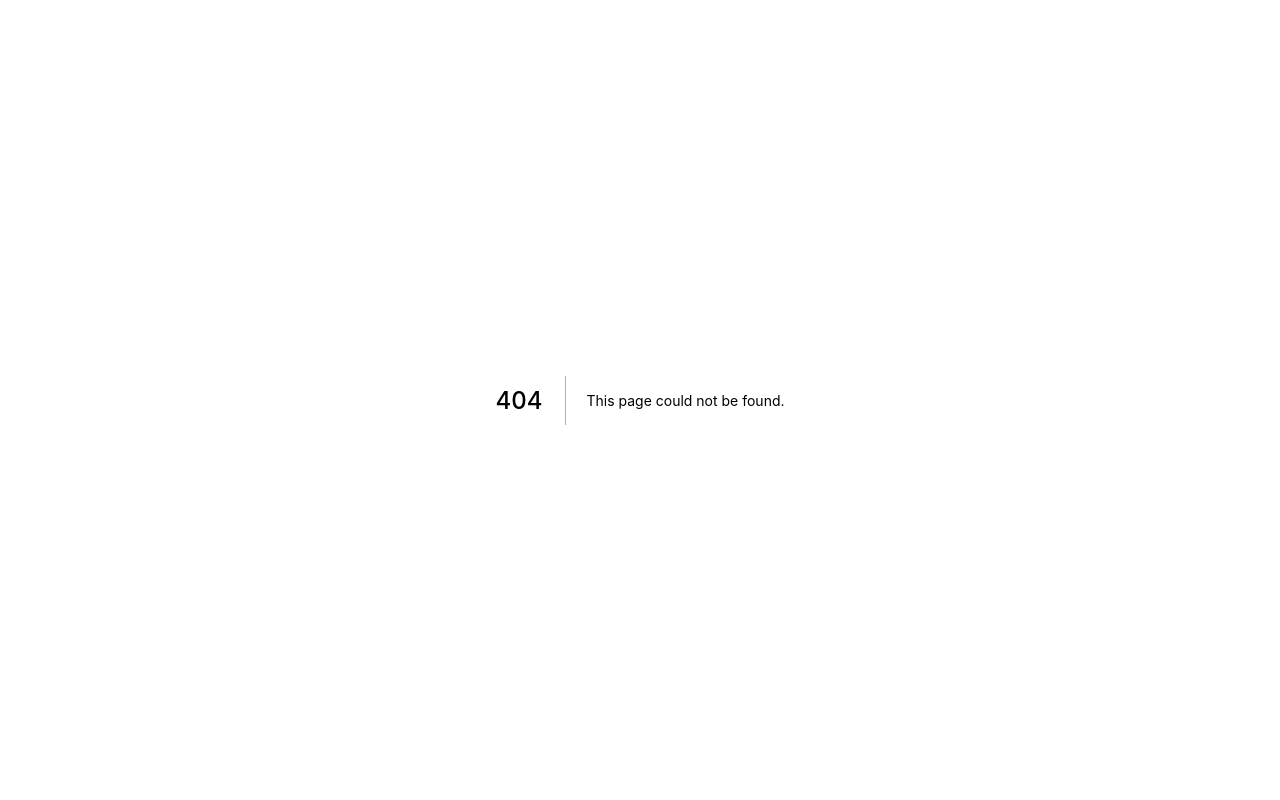
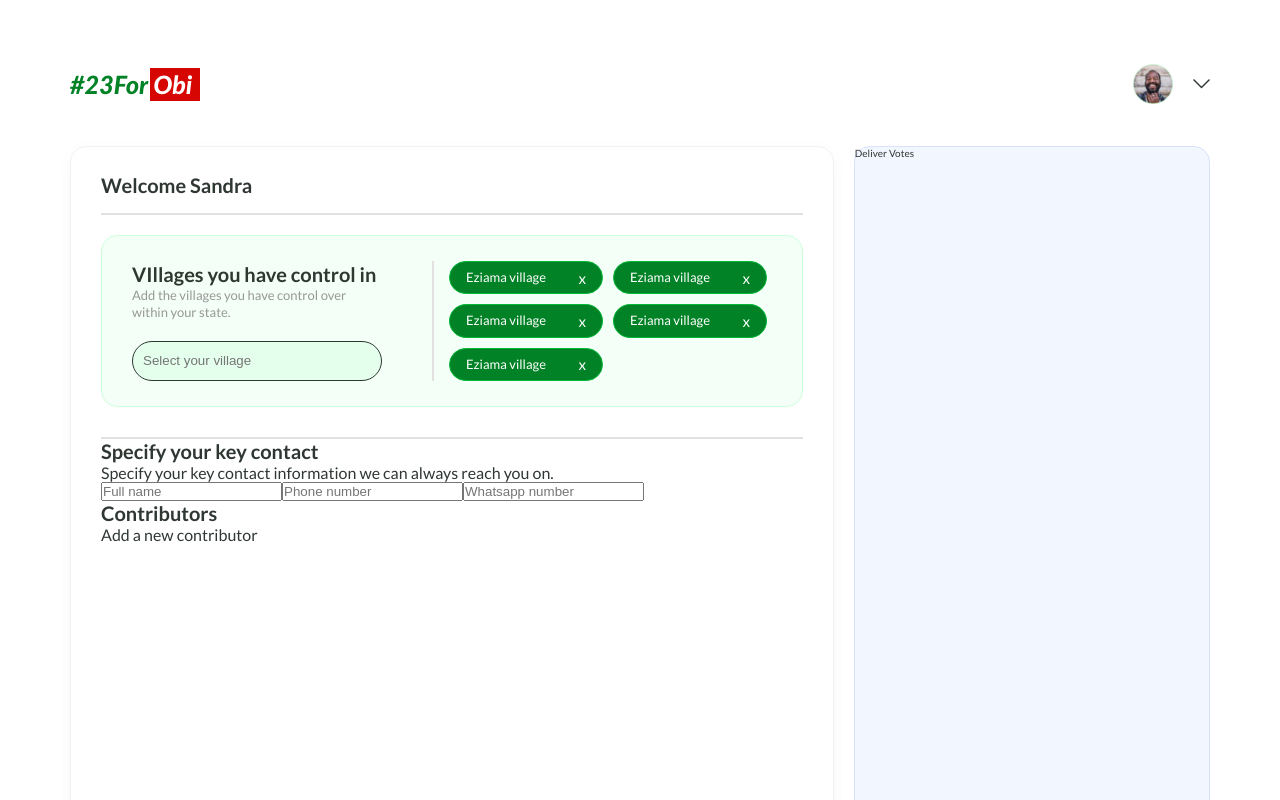
Before and after one commit to obidient/23ForObiApi, a Next.js app in the folder frontend/: page /dashboard in a window 1280 px wide. Before the commit this address had no page. Shown: the top 800 px of the page. Built offline with nearby package versions, Linux system fonts and the light colour scheme.

Commit message:
started dashboard page

```diff
--- /dev/null
+++ b/frontend/components/Dashboard/DashboardMain.js
@@ -0,0 +1,58 @@
+import React from 'react';
+import styles from './Styles.module.scss';
+
+const DashboardMain = () => {
+  return (
+    <div className={styles.dashboardmain}>
+      <h2>Welcome Sandra</h2>
+      <hr />
+      <div className={styles.village_control}>
+        <div className={styles.village_control__input}>
+          <h3>VIllages you have control in</h3>
+          <p>Add the villages you have control over within your state.</p>
+          <div className={styles.input}>
+            <input type="text" placeholder="Select your village" />
+          </div>
+        </div>
+        <div className={styles.village_control__outputs}>
+          <div className={styles.output}>
+            <p>Eziama village</p> <span>x</span>
+          </div>
+          <div className={styles.output}>
+            <p>Eziama village</p> <span>x</span>
+          </div>
+          <div className={styles.output}>
+            <p>Eziama village</p> <span>x</span>
+          </div>
+          <div className={styles.output}>
+            <p>Eziama village</p> <span>x</span>
+          </div>
+          <div className={styles.output}>
+            <p>Eziama village</p> <span>x</span>
+          </div>
+        </div>
+      </div>
+      <hr />
+      <div className={styles.main_bottom}>
+        <div className={styles.main_bottom__contact}>
+          <form action="">
+            <h5>Specify your key contact</h5>
+            <p>
+              Specify your key contact information we can always reach you on.
+            </p>
+            <input type="text" placeholder="Full name" />
+            <input type="text" placeholder="Phone number" />
+            <input type="text" placeholder="Whatsapp number" />
+          </form>
+        </div>
+        <div className={styles.main_bottom__contributors}>
+          <h5>Contributors</h5>
+          <p>Add a new contributor</p>
+          <div className={styles.contributors_table}></div>
+        </div>
+      </div>
+    </div>
+  );
+};
+
+export default DashboardMain;
--- /dev/null
+++ b/frontend/components/Dashboard/DeliverVotes.js
@@ -0,0 +1,7 @@
+import React from 'react';
+
+const DeliverVotes = () => {
+  return <div>Deliver Votes</div>;
+};
+
+export default DeliverVotes;
--- /dev/null
+++ b/frontend/components/Dashboard/Styles.module.scss
@@ -0,0 +1,84 @@
+.dashboardmain {
+    h2 {
+        font-weight: 700;
+        font-size: var(--font-header-3);
+        line-height: 130%;
+        margin-bottom: 1.5rem;
+    }
+
+    hr {
+        border: 1px solid #E1E1E1;
+    }
+
+    .village_control {
+        display: flex;
+        column-gap: 5rem;
+        background: #F3FFF7;
+
+        border: 1px solid #CDFFDB;
+        border-radius: 16px;
+        padding: 2.5rem 3rem;
+        margin: 2rem 0 3rem;
+
+        h3 {
+            font-weight: 700;
+            font-size: var(--font-header-3);
+            line-height: 130%;
+        }
+
+        p {
+            font-size: var(--font-p-text-2);
+            line-height: 130%;
+            color: var(--text-color-4);
+
+        }
+
+        &__input {
+            width: 25rem;
+                .input {
+                    margin-top: 2rem;
+
+                input {
+                    background: #E4FFEC;
+
+                    border: 1px solid var(--text-color-1);
+                    border-radius: 48px;
+                    padding: 1.15rem 1rem;
+                    outline: none;
+                    width: 100%;
+                }
+            }
+        }
+
+        &__outputs {
+            border-left: 2px solid #E1E1E1;
+            padding-left: 1.5rem;
+            display: grid;
+            grid-template-columns: repeat(2, 1fr);
+            grid-gap: 1rem;
+
+            .output {
+                background: #018226;
+                border: 1px solid #02B836;
+                border-radius: 61px;
+                padding: 0.45rem 1.6rem;
+                width: 15.4rem;
+
+                display: flex;
+                align-items: center;
+                justify-content: space-between;
+
+                p {
+                    color: var(--tertiary-color);
+                }
+
+                span {
+                    color: var(--tertiary-color);
+                    font-size: 1.5rem;
+                }
+
+            }
+
+        }
+    }
+}
--- /dev/null
+++ b/frontend/components/DashboardNav/Index.js
@@ -0,0 +1,28 @@
+import styles from './Styles.module.scss';
+
+import logo from '../../assets/logo.png';
+import village_img_1 from '../../assets/village_img_1.png';
+import caret_down from '../../assets/caret_down.png';
+
+import React from 'react';
+import Image from 'next/image';
+
+const DashboardNav = () => {
+  return (
+    <div className={styles.dashboardnav}>
+      <div className={styles.logo}>
+        <Image src={logo} />
+      </div>
+      <div className={styles.profile}>
+        <div className={styles.profile__user_img}>
+          <Image src={village_img_1} />
+        </div>
+        <div className={styles.profile__dropdown}>
+          <Image src={caret_down} />
+        </div>
+      </div>
+    </div>
+  );
+};
+
+export default DashboardNav;
--- /dev/null
+++ b/frontend/components/DashboardNav/Styles.module.scss
@@ -0,0 +1,18 @@
+.dashboardnav {
+
+    display: flex;
+    justify-content: space-between;
+    align-items: center;
+
+    .profile {
+        display: flex;
+        align-items: center;
+        column-gap: 2rem;
+        &__user_img {
+            span {
+                height: 4rem !important;
+                width: 4rem !important;
+            }
+        }
+    }
+}
--- /dev/null
+++ b/frontend/pages/dashboard.js
@@ -0,0 +1,23 @@
+import React from 'react';
+import DashboardMain from '../components/Dashboard/DashboardMain';
+import DeliverVotes from '../components/Dashboard/DeliverVotes';
+import DashboardNav from '../components/DashboardNav/Index';
+import styles from './pagestyles/home.module.scss';
+
+const dashboard = () => {
+  return (
+    <div className={`${styles.dashboard} container`}>
+      <DashboardNav />
+      <div className={styles.dashboard__body}>
+        <div className={styles.main}>
+          <DashboardMain />
+        </div>
+        <div className={styles.aside}>
+          <DeliverVotes />
+        </div>
+      </div>
+    </div>
+  );
+};
+
+export default dashboard;
--- a/frontend/pages/pagestyles/home.module.scss
+++ b/frontend/pages/pagestyles/home.module.scss
@@ -117,3 +117,34 @@
     }
   }
 }
+
+// /////////////////////// DASHBOARD ///////////////////////////
+
+.dashboard {
+  margin-top: 6.4rem;
+  margin-bottom: 2.5rem;
+
+  &__body {
+    display: grid;
+    grid-template-columns: 67% auto;
+    column-gap: 2rem;
+    margin-top: 4rem;
+
+    .main {
+
+      border: 1px solid var(--text-color-8);
+      box-shadow: 0px 4px 13px rgba(2, 106, 32, 0.05);
+      border-radius: 16px;
+
+      height: 100vh;
+      padding: 2.5rem 3rem 3rem;
+    }
+
+    .aside {
+      background: #F2F6FF;
+
+      border: 1px solid #D8E2FA;
+      border-radius: 16px;
+    }
+  }
+}
```
Also changed, not shown: frontend/assets/caret_down.png (added).
